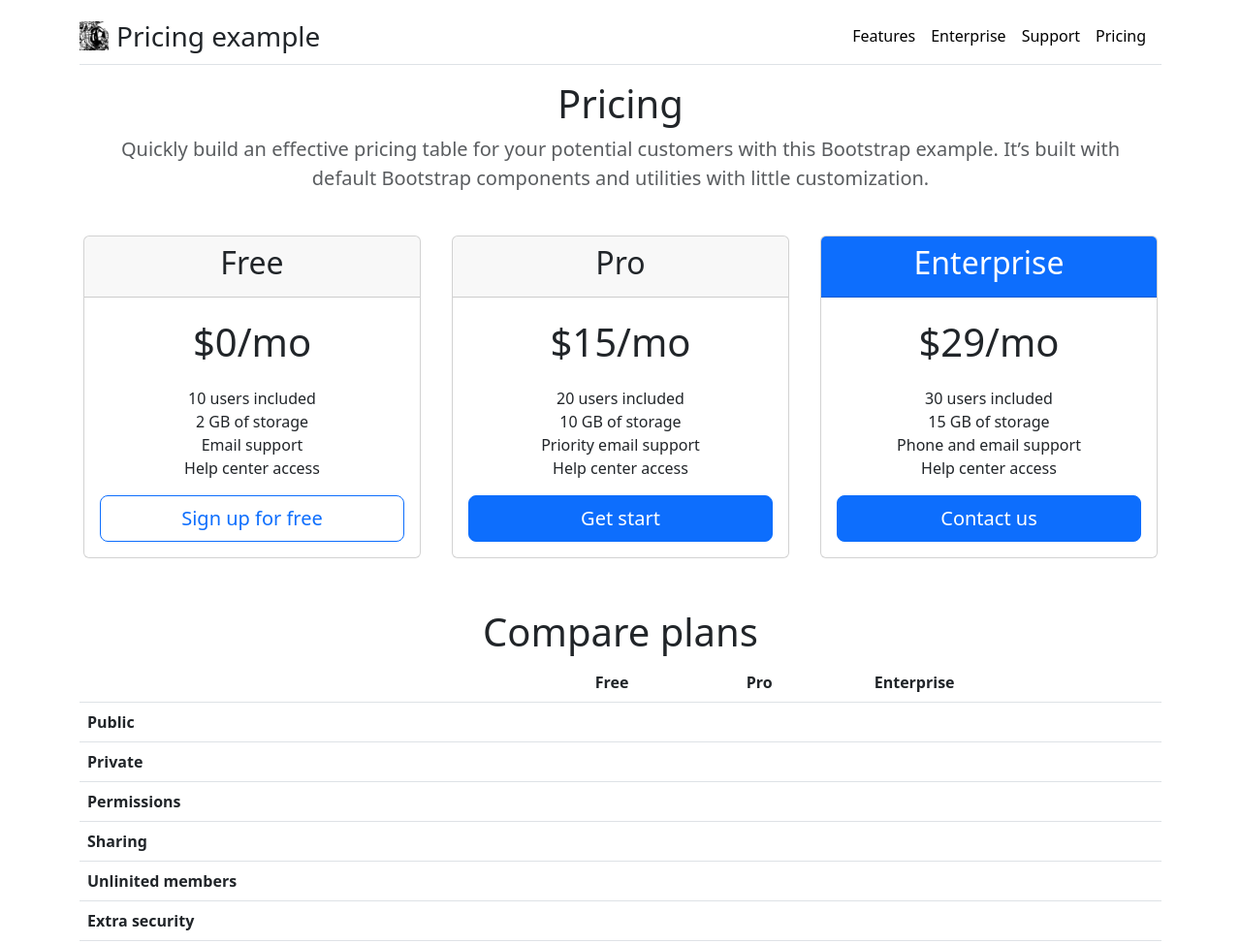
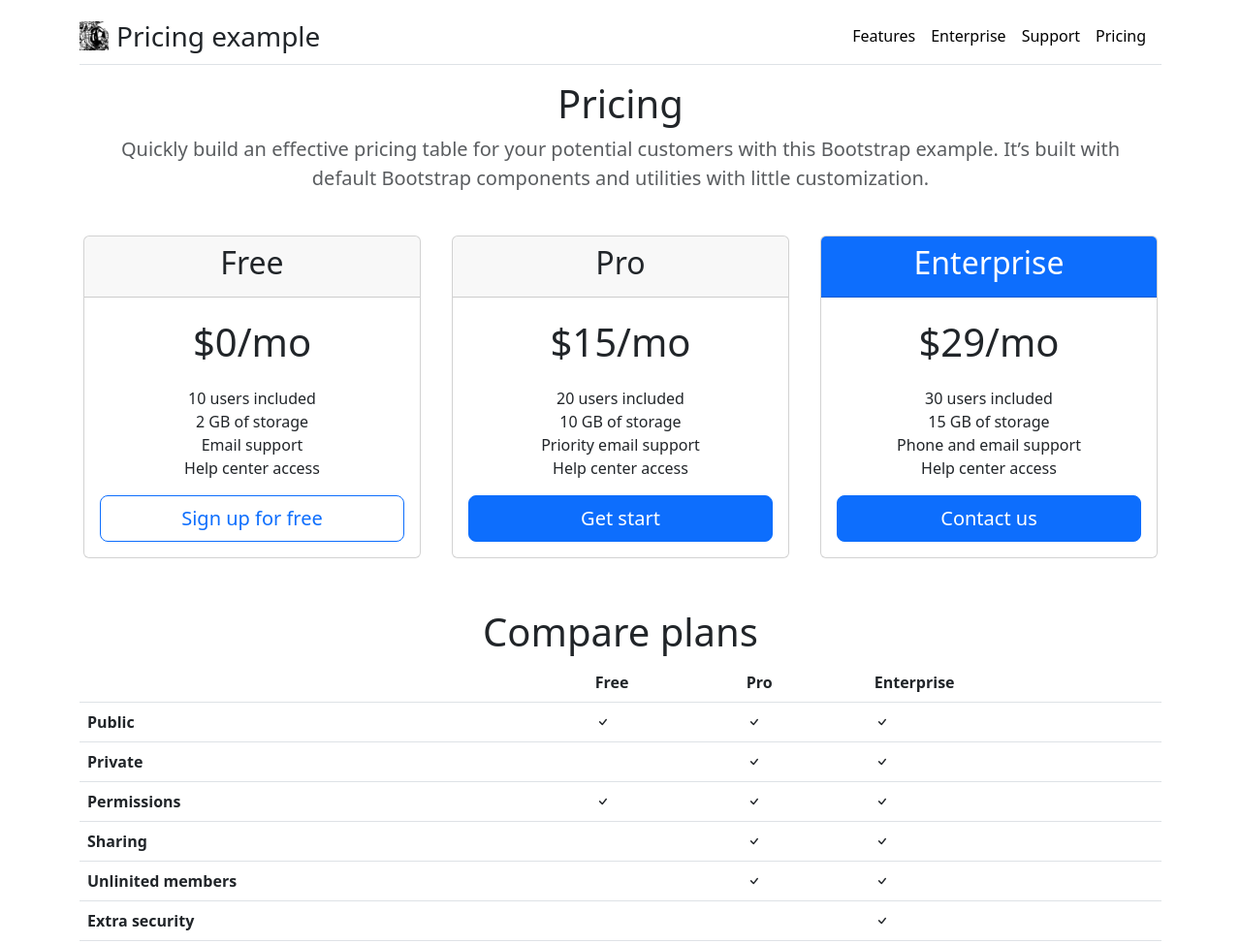
Before and after one commit to zszdmzmm1/zszdmzmm-web, a website: page day0724/bootstrapcomponer.html in a window 1280 px wide. Shown: the top 974 px of the page at 97% size. Drawn offline with nearby package versions, Linux system fonts and the light colour scheme; files whose address does not match are found by name.

Commit message:
bootstrap综合应用 bootstrap-icons

```diff
--- a/day0724/bootstrapcomponer.html
+++ b/day0724/bootstrapcomponer.html
@@ -7,6 +7,7 @@
     <meta http-equiv="X-UA-Compatible" content="ie=edge">
     <title>example</title>
     <link rel="stylesheet" href="./node_modules/bootstrap/dist/css/bootstrap.min.css">
+    <link rel="stylesheet" href="./node_modules/bootstrap-icons/font/bootstrap-icons.min.css">
     <style>
         @media (max-width: 992px) {
             div.container{
@@ -110,39 +111,39 @@
                 <tbody>
                 <tr>
                     <th scope="row">Public</th>
-                    <th></th>
-                    <th></th>
-                    <th></th>
+                    <th><i class="bi bi-check"></i></th>
+                    <th><i class="bi bi-check"></i></th>
+                    <th><i class="bi bi-check"></i></th>
                 </tr>
                 <tr>
                     <th scope="row">Private</th>
                     <th></th>
-                    <th></th>
-                    <th></th>
+                    <th><i class="bi bi-check"></i></th>
+                    <th><i class="bi bi-check"></i></th>
                 </tr>
                 <tr>
                     <th scope="row">Permissions</th>
-                    <th></th>
-                    <th></th>
-                    <th></th>
+                    <th><i class="bi bi-check"></i></th>
+                    <th><i class="bi bi-check"></i></th>
+                    <th><i class="bi bi-check"></i></th>
                 </tr>
                 <tr>
                     <th scope="row">Sharing</th>
                     <th></th>
-                    <th></th>
-                    <th></th>
+                    <th><i class="bi bi-check"></i></th>
+                    <th><i class="bi bi-check"></i></th>
                 </tr>
                 <tr>
                     <th scope="row">Unlinited members</th>
                     <th></th>
-                    <th></th>
-                    <th></th>
+                    <th><i class="bi bi-check"></i></th>
+                    <th><i class="bi bi-check"></i></th>
                 </tr>
                 <tr>
                     <th scope="row">Extra security</th>
                     <th></th>
                     <th></th>
-                    <th></th>
+                    <th><i class="bi bi-check"></i></th>
                 </tr>
                 </tbody>
             </table>
--- a/day0724/package.json
+++ b/day0724/package.json
@@ -1,5 +1,6 @@
 {
   "dependencies": {
-    "bootstrap": "^5.3.0"
+    "bootstrap": "^5.3.0",
+    "bootstrap-icons": "^1.10.5"
   }
 }
```
Also changed, not shown: 2 other files.
